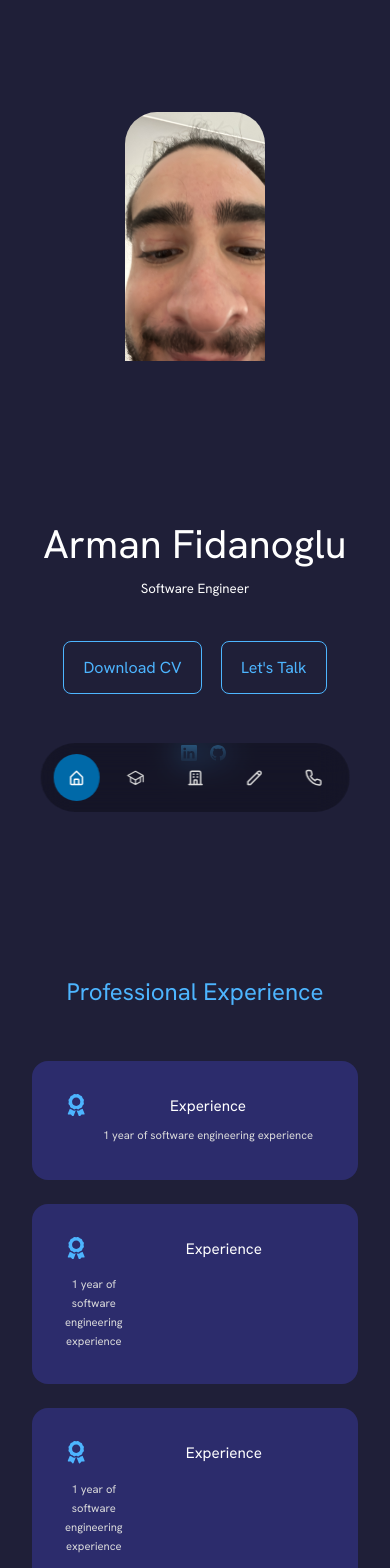
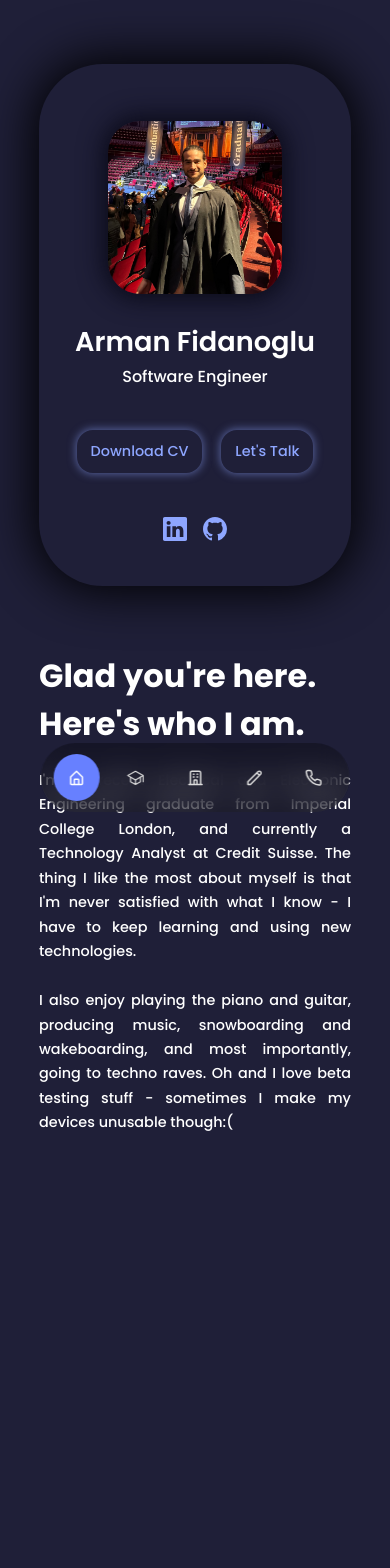
Before and after one commit to Armanfidan/armanfidan.github.io, a React (Create React App) app: page / in a window 390 px wide. Shown: the top 1568 px of the page. After the commit the page ends 1252 px from the top, so only its background shows below. Built offline with nearby package versions, Linux system fonts and the light colour scheme.

Commit message:
Finalised home section and refined sections

```diff
--- a/src/App.tsx
+++ b/src/App.tsx
@@ -1,24 +1,13 @@
-import React from 'react';
+import React, {useState} from 'react';
+import './App.css';
 
-import Home from "./components/home/Home";
-import Education from "./components/education/Education";
-import Contact from "./components/contact/Contact";
-import Experience from "./components/experience/Experience";
 import Nav from "./components/nav/Nav";
 import Footer from "./components/footer/Footer";
-
-import './App.css';
-import Projects from "./components/projects/Projects";
 
 function App() {
     return (
         <div className="App">
-            <Home/>
             <Nav/>
-            <Education/>
-            <Experience/>
-            <Projects/>
-            <Contact/>
             <Footer/>
         </div>
     );
--- a/src/components/education/Education.tsx
+++ b/src/components/education/Education.tsx
@@ -1,8 +1,44 @@
 import React from 'react';
+import './education.css';
+import {FaAward} from "react-icons/fa";
 
 function Education() {
     return (
-        <section id="education"></section>
+        <section id="education">
+            <h2>Education</h2>
+            <div className="education__cards">
+                <div className="education__card_bg" id="imperial_card">
+                    <article className="education__card">
+                        <div></div>
+                        <div>
+                            <h3>Imperial College London</h3>
+                            <small>Details of education</small>
+
+                        </div>
+                    </article>
+                </div>
+                <div className="education__card_bg" id="msgsu_card">
+                    <article className="education__card">
+                        <div></div>
+                        <div>
+                            <h3>Mimar Sinan Fine Arts University - State Conservatory</h3>
+                            <small>Details of education</small>
+
+                        </div>
+                    </article>
+                </div>
+                <div className="education__card_bg" id="enka_card">
+                    <article className="education__card">
+                        <div></div>
+                        <div>
+                            <h3>Enka High School</h3>
+                            <small>Details of education</small>
+
+                        </div>
+                    </article>
+                </div>
+            </div>
+        </section>
     );
 }
 
--- a/src/components/home/Home.tsx
+++ b/src/components/home/Home.tsx
@@ -5,16 +5,26 @@ import Socials from "./socials";
 
 function Home() {
     return (
-        <div>
+        <div id="#home">
             <header>
                 <div className="container header__container">
                     <div className="about__me-image">
                         <img src={require("../../assets/me.jpg")} alt="Me"/>
                     </div>
-                    <h1>Arman Fidanoglu</h1>
-                    <h5 className="text-light">Software Engineer</h5>
+                    <h2>Arman Fidanoglu</h2>
+                    <h4 className="text-light">Software Engineer</h4>
                     <CTA/>
                     <Socials/>
+                </div>
+                <div className="about__container">
+                    <h1>Glad you're here.</h1>
+                    <h1>Here's who I am.</h1>
+                    <p>I'm a recent Electrical and Electronic Engineering graduate from Imperial College London, and currently a Technology Analyst at Credit Suisse.
+                        The thing I like the most about myself is that I'm never satisfied with what I know - I have to keep learning and using new technologies.
+                        <br/><br/>
+                        I also enjoy playing the piano and guitar, producing music, snowboarding and wakeboarding, and most importantly, going to techno raves.
+                        Oh and I love beta testing stuff - sometimes I make my devices unusable though:(
+                    </p>
                 </div>
             </header>
         </div>
--- a/src/components/home/home.css
+++ b/src/components/home/home.css
@@ -1,13 +1,45 @@
 header {
-    height: 100vh;
-    padding-top: 7rem;
+    padding: 7rem 15% 7rem 15%;
     overflow: hidden;
+    display: grid;
+    grid-template-columns: repeat(2, 1fr);
 }
 
 .header__container {
+    background: var(--colour-bg);
+    box-shadow: 0 0 50px 5px black;
+    border-radius: 4rem;
+    padding: 2rem;
+    height: fit-content;
+    width: 60%;
+    position: relative;
+    align-content: center;
     text-align: center;
-    height: 100%;
+}
+
+.header__container h2 {
+    font-weight: 600;
+    font-size: 1.7rem;
+    line-height: 2rem;
+    margin-bottom: 0.3rem;
+}
+
+.about__me-image {
+    box-shadow: 0 0 25px 5px #0a0a18;
+    margin-top: 10%;
+    width: 70%;
     position: relative;
+    left: 15%;
+    object-fit: revert;
+    height: 50%;
+    overflow: hidden;
+    margin-bottom: 2rem;
+    border-radius: 2rem;
+}
+
+.about__me-image img {
+    text-align: center;
+    display: block;
 }
 
 .cta {
@@ -19,53 +51,100 @@ header {
 
 .header__socials {
     display: flex;
-    flex-direction: column;
-    align-items: center;
-    gap: 0.8rem;
-    position: absolute;
-    left: 0;
-    bottom: 3rem;
+    flex-direction: row;
+    justify-content: center;
+    margin-top: 2.5rem;
+    gap: 1rem;
+    position: relative;
+    font-size: 1.5rem;
 }
 
-.header__socials::after {
-    content: '';
-    width: 1px;
-    height: 2rem;
-    background: var(--colour-primary);
+.about__container {
+    margin-top: 20%;
+    /*padding: 10%;*/
+    text-align: justify;
+}
+
+.about__container h1 {
+    font-weight: 700;
+    font-size: 3.2rem;
+    line-height: 2.6rem;
+}
+
+.about__container p {
+    margin-top: 2rem;
 }
 
 /*!* MEDIA QUERIES *!*/
-/*@media screen and (max-width: 1024px) {*/
-/*    header {*/
-/*        height: 68vh;*/
-/*    }*/
-/*}*/
+@media screen and (max-width: 1500px) {
+    header {
+        padding: 4rem 5% 7rem 5%;
+    }
 
-.about__me-image {
-    width: 40%;
-    position: relative;
-    left: 30%;
-    object-fit: cover;
-    height: 50%;
-    overflow: hidden;
-    margin-bottom: 2rem;
-    border-radius: 2rem;
+    .header__container {
+        width: 70%;
+    }
+
+    .about__container {
+        margin-right: 10%;
+        margin-top: 10%;
+    }
+
+    .about__container h1 {
+        font-weight: 700;
+        font-size: 3rem;
+        line-height: 2.2rem;
+    }
+
+    .about__container p {
+        margin-top: 2rem;
+    }
 }
 
-@media screen and (max-width: 600px) {
+@media screen and (max-width: 1024px) {
     header {
-        height: 100vh;
+        /*padding: 7rem 2rem 2rem 2rem;*/
+        padding: 4rem 0 0 0;
+        grid-template-columns: 1fr;
     }
 
-    .header__socials {
-        display: flex;
-        flex-direction: row;
-        position: relative;
-        padding-top: 6rem;
-        left: 46%;
+    .about__container {
+        margin: 20% 20% 30% 20%;
     }
 
-    .header__socials::after {
-        display: none;
+    .about__container h1 {
+        font-weight: 700;
+        font-size: 2.4rem;
+        line-height: 1.5rem;
+    }
+
+    .about__container p {
+        margin-top: 2rem;
+        font-size: 0.9rem;
     }
 }
+@media screen and (max-width: 550px) {
+    header {
+        /*padding: 7rem 2rem 2rem 2rem;*/
+        padding: 4rem 0 0 0;
+        grid-template-columns: 1fr;
+    }
+
+    .header__container {
+        width: 80%;
+    }
+
+    .about__container {
+        margin: 20% 10% 30% 10%;
+    }
+
+    .about__container h1 {
+        font-weight: 700;
+        font-size: 2rem;
+        line-height: 1.5rem;
+    }
+
+    .about__container p {
+        margin-top: 2rem;
+    }
+}
--- a/src/components/nav/Nav.tsx
+++ b/src/components/nav/Nav.tsx
@@ -6,22 +6,30 @@ import {HiOutlinePencil, HiOutlineOfficeBuilding} from 'react-icons/hi'
 import {FiPhone} from 'react-icons/fi'
 import {IoSchoolOutline} from "react-icons/io5";
 
+import Education from "../education/Education";
+import Experience from "../experience/Experience";
+import Projects from "../projects/Projects";
+import Contact from "../contact/Contact";
+import Home from "../home/Home";
+
 function Nav() {
-    const [activeNav, setActiveNav] = useState('#')
+    const [activeNav, setActiveNav] = useState('#home')
     const nav =
         <nav>
-            <a href="#" onClick={() => setActiveNav('#')} className={activeNav === '#' ? 'active' : ''}><BiHomeAlt/></a>
+            <a href="#home" onClick={() => setActiveNav('#home')} className={activeNav === '#home' ? 'active' : ''}><BiHomeAlt/></a>
             <a href="#education" onClick={() => setActiveNav('#education')} className={activeNav === '#education' ? 'active' : ''}><IoSchoolOutline/></a>
             <a href="#experience" onClick={() => setActiveNav('#experience')} className={activeNav === '#experience' ? 'active' : ''}><HiOutlineOfficeBuilding/></a>
             <a href="#projects" onClick={() => setActiveNav('#projects')} className={activeNav === '#projects' ? 'active' : ''}><HiOutlinePencil/></a>
             <a href="#contact" onClick={() => setActiveNav('#contact')} className={activeNav === '#contact' ? 'active' : ''}><FiPhone/></a>
         </nav>
-    // const item: Element | null = document.getElementById('aboutnav')
-    // if (item != null) {
-    //     console.log(item)
-    //     console.log(item.getAttribute('class'))
-    // }
-    return nav
+    return <div>
+        {nav}
+        {activeNav === '#home' ? <Home/> : <div/>}
+        {activeNav === '#education' ? <Education/> : <div/>}
+        {activeNav === '#experience' ? <Experience/> : <div/>}
+        {activeNav === '#projects' ? <Projects/> : <div/>}
+        {activeNav === '#contact' ? <Contact/> : <div/>}
+    </div>
 }
 
 export default Nav;
--- a/src/index.css
+++ b/src/index.css
@@ -1,11 +1,8 @@
-@import url('https://fonts.googleapis.com/css2?family=Hanken+Grotesk:wght@300;400&display=swap');
+@import url('https://fonts.googleapis.com/css2?family=Poppins:wght@500;600;700;800&display=swap');
 
 body {
     margin: 0;
-  /*font-family: -apple-system, BlinkMacSystemFont, 'Segoe UI', 'Roboto', 'Oxygen',
-    'Ubuntu', 'Cantarell', 'Fira Sans', 'Droid Sans', 'Helvetica Neue',
-    sans-serif;*/
-  font-family: 'Hanken Grotesk', sans-serif;
+    font-family: 'Poppins', sans-serif;
     background: var(--colour-bg);
     color: white;
     line-height: 1.7;
@@ -24,10 +21,12 @@ h1, h2, h3, h4, h5 {
 
 h1 {
     font-size: 2.5rem;
+    line-height: 3rem;
+    margin-bottom: 1.5rem;
 }
 
 section {
-  margin-top: 8rem;
+    margin: 3rem 15% 8rem 15%;
 }
 
 section > h2, section > h5 {
@@ -53,16 +52,20 @@ a:hover {
     width: max-content;
     display: inline-block;
     color: var(--colour-primary);
-  padding: 0.75rem 1.2rem;
-  border-radius: 0.5rem;
-  border: 1px solid var(--colour-primary);
+    background: var(--colour-bg);
+    padding: 0.5rem 0.8rem;
+    border-radius: 1rem;
+    font-size: 0.9rem;
+    border: 1px solid transparent;
     transition: var(--transition);
+    box-shadow: 0 0 8px 1px rgba(142, 166, 255, 0.5);
 }
 
 .btn:hover {
-  background: white;
+    background: var(--colour-primary);
     color: var(--colour-bg);
     border-color: transparent;
+    box-shadow: none;
 }
 
 .btn-primary {
@@ -77,6 +80,16 @@ img {
 }
 
 /* MEDIA QUERIES */
+@media screen and (max-width: 1400px) {
+    .container {
+        width: var(--container-width-md);
+    }
+
+    .section {
+        margin-top: 6rem;
+    }
+}
+
 @media screen and (max-width: 1024px) {
     .container {
         width: var(--container-width-md);
@@ -115,15 +128,15 @@ code {
 :root {
     --colour-bg: #1f1f38;
     --colour-bg-variant: #2c2c6c;
-  --colour-primary: #4db5ff;
-  --colour-primary-variant: #0069a8;
+    --colour-primary: rgb(142, 166, 255);
+    --colour-primary-variant: #6780ff;
     --colour-light: #dcdcdc;
 
     --container-width-lg: 75%;
     --container-width-md: 86%;
     --container-width-sm: 90%;
 
-  --transition: all 400ms ease;
+    --transition: all 500ms ease;
 }
 
 html {
```
Also changed, not shown: src/components/education/education.css (+54 -0 lines), src/assets/me.jpg. Lines whose indentation alone changed are shown as unchanged.
